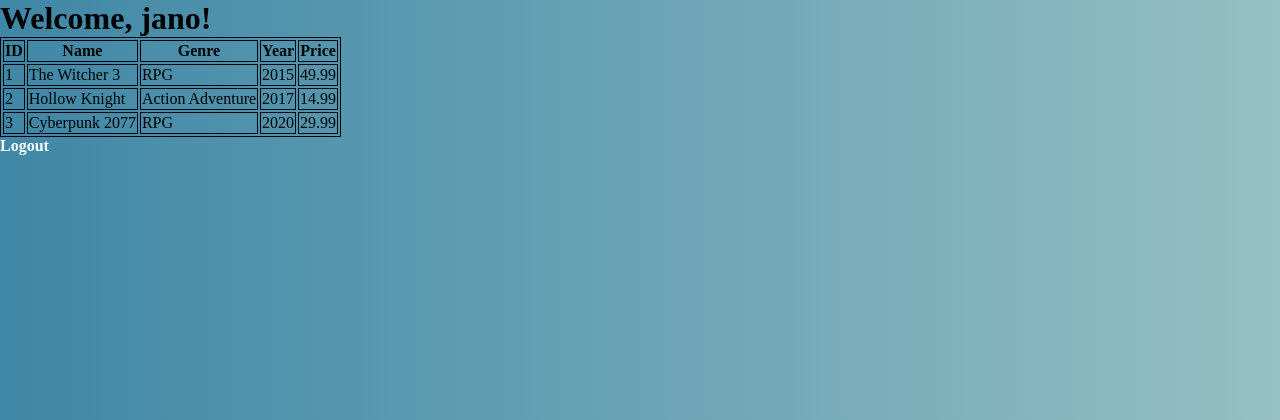
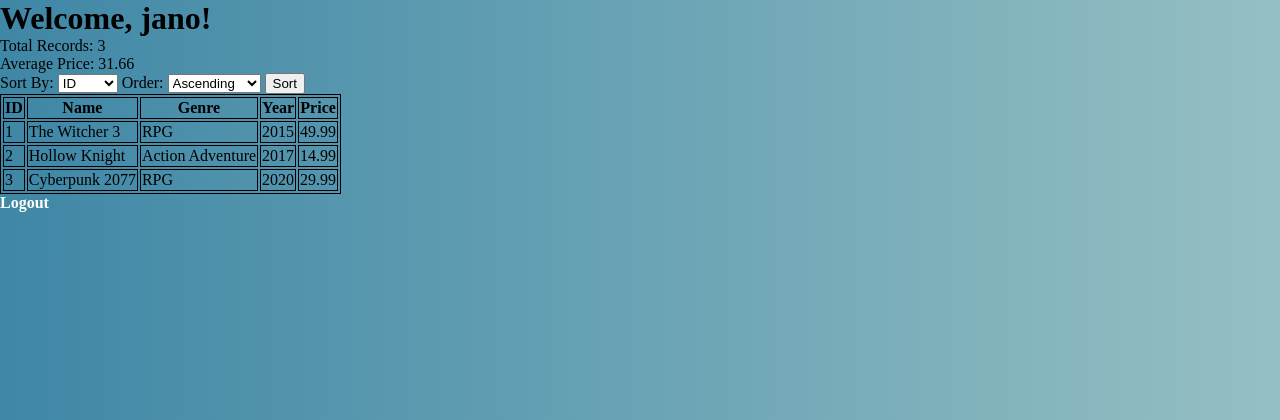
Before and after one commit to MilaNn7/LoginForm, a PHP site: page /welcome.php in a window 1280 px wide. Shown: the top 420 px of the page. Run offline with PHP 8.4, Linux system fonts and the light colour scheme; a user stored in the database is signed in; data comes from the database, SQL or seed files in the repository.

Commit message:
welcome.php

```diff
--- a/welcome.php
+++ b/welcome.php
@@ -19,11 +19,28 @@ if ($conn->connect_error) {
     die("Connection failed: " . $conn->connect_error);
 }
 
+$sort_by = "id";
+$order = "ASC";
 
+if(isset($_GET['sort_by'])) {
+    $sort_by = $_GET['sort_by'];
+    $order = $_GET['order'];
+}
 
+$sql = "SELECT id, nazov, zaner, datum_vydania, cena FROM t_table ORDER BY $sort_by $order";
+$result = $conn->query($sql);
 
-$sql = "SELECT id, nazov, zaner, datum_vydania, cena FROM t_table";
-$result = $conn->query($sql);
+$total_products = $result->num_rows;
+
+$total_price = 0;
+if ($total_products > 0) {
+    while($row = $result->fetch_assoc()) {
+        $total_price += $row['cena'];
+    }
+    $average_price = $total_price / $total_products;
+    $result->data_seek(0); // Reset result pointer
+}
+
 ?>
 
 <!DOCTYPE html>
@@ -33,12 +50,12 @@ $result = $conn->query($sql);
     <meta name="viewport" content="width=device-width, initial-scale=1.0">
     <title>Welcome</title>
     <link rel="stylesheet" href="welcome.css">
+    <style>
+        table, th, td {
+            border:1px solid black;
+        }
+    </style>
 </head>
-    <style>
-table, th, td {
-  border:1px solid black;
-}
-</style>
 <body>
     <div class="wrapper">
         <div class="messages">
@@ -53,6 +70,29 @@ table, th, td {
         </div>
         <h1>Welcome, <?php echo $_SESSION['username']; ?>!</h1>
 
+        <div class="statistics">
+            <p>Total Records: <?php echo $total_products; ?></p>
+            <?php if ($total_products > 0): ?>
+            <p>Average Price: <?php echo number_format($average_price, 2); ?></p>
+            <?php endif; ?>
+        </div>
+
+        <form method="GET" action="">
+            <label for="sort_by">Sort By:</label>
+            <select name="sort_by" id="sort_by">
+                <option value="id">ID</option>
+                <option value="nazov">Name</option>
+                <option value="zaner">Genre</option>
+                <option value="datum_vydania">Year</option>
+                <option value="cena">Price</option>
+            </select>
+            <label for="order">Order:</label>
+            <select name="order" id="order">
+                <option value="ASC">Ascending</option>
+                <option value="DESC">Descending</option>
+            </select>
+            <button type="submit">Sort</button>
+        </form>
 
         <table>
             <thead>
```
